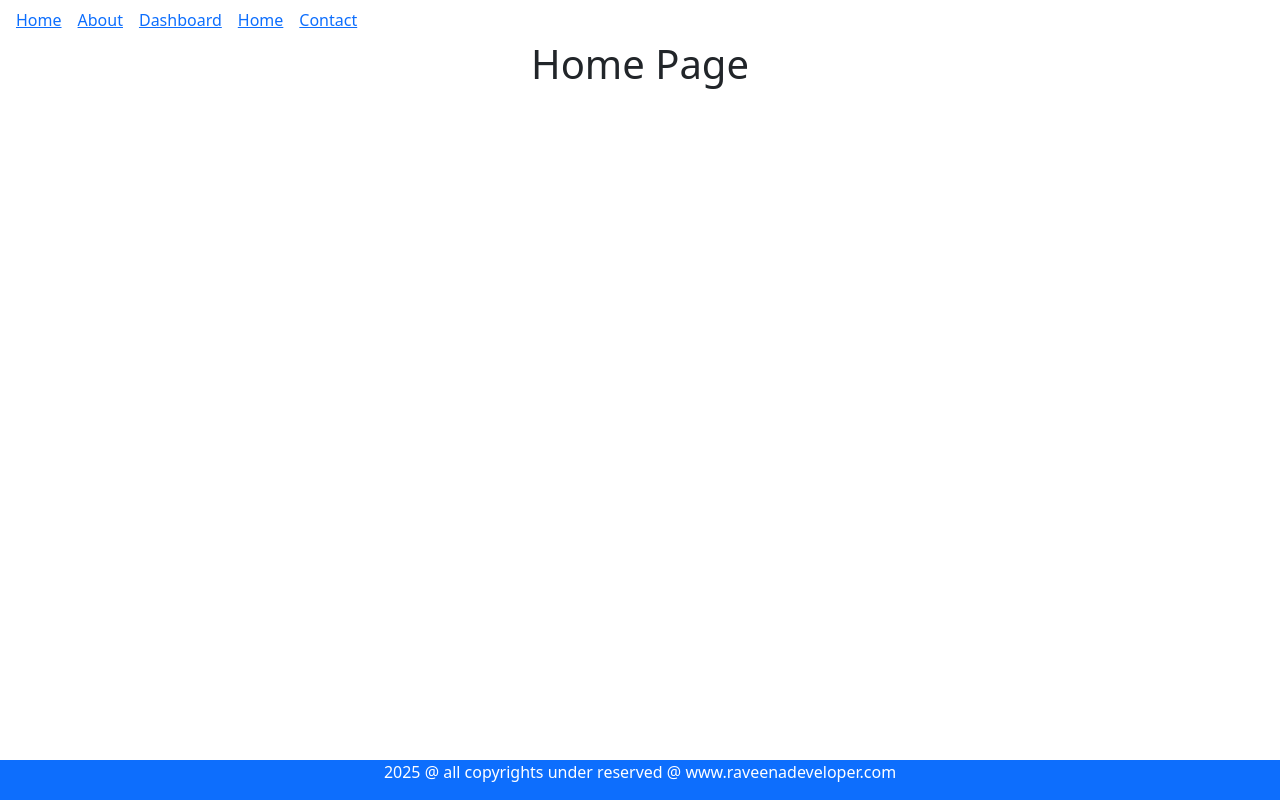
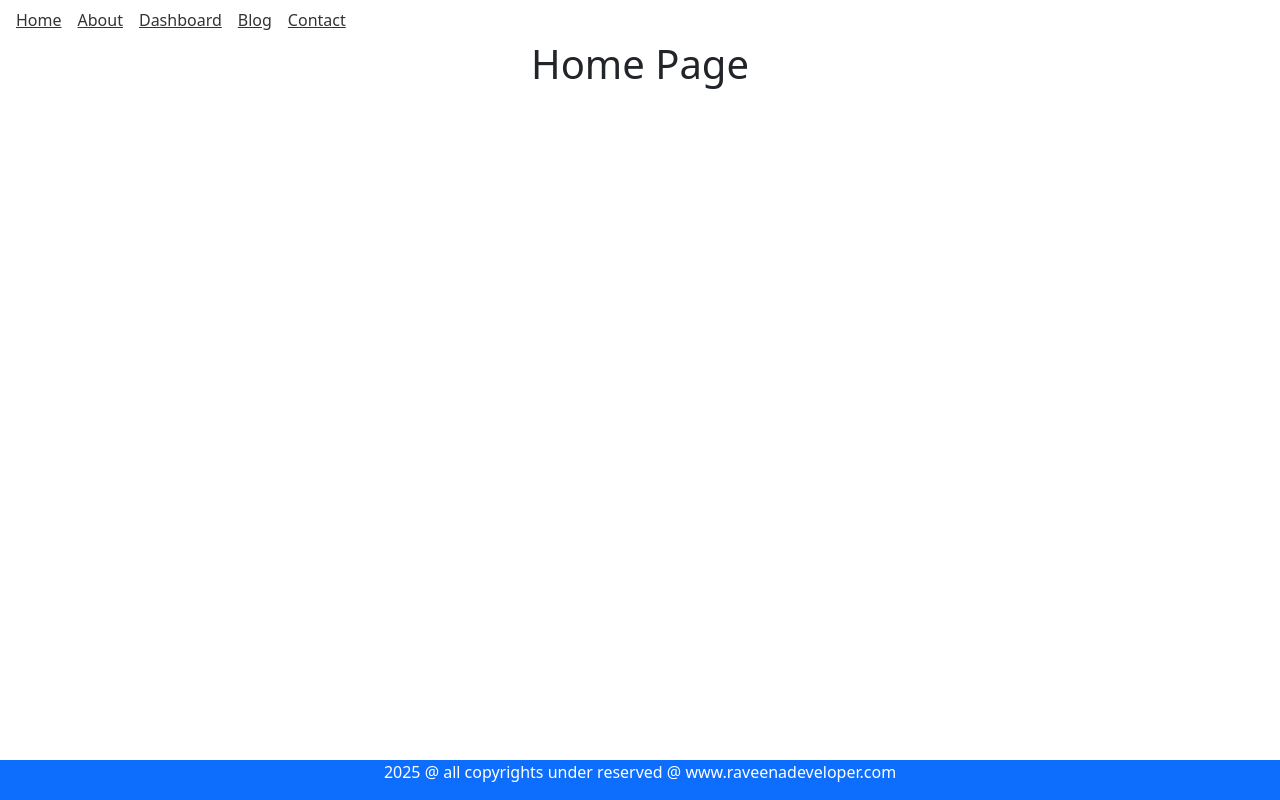
Before and after one commit to Raveenaa96/react_firstwebsite, a React (Vite) app: page / in a window 1280 px wide. Built offline with nearby package versions, Linux system fonts and the light colour scheme.

Commit message:
latest update

```diff
--- a/src/Pages/productListing/ProductListing.jsx
+++ b/src/Pages/productListing/ProductListing.jsx
@@ -1,5 +1,5 @@
 import { useState,useEffect,Fragment } from "react";
-import { getallProdcuts } from "./action/productlist_action";
+import { getallProducts } from "./action/productlist_action";
 import { ProductShow } from "./components/ProductsShow";
 
 export function ProductListing(){
@@ -8,13 +8,13 @@ export function ProductListing(){
 
 
       useEffect(() => {
-        getallProdcuts(setProducts);
+        getallProducts(setProducts);
       }, []);
 
       return (
         <div>
           <div className="heading">
-            <h1 class="text-center text-secondary"> Our Products</h1>
+            <h1 className="text-center text-secondary"> Our Products</h1>
           </div>
 
           <div className="mx-5 product-Listing d-flex flex-wrap gap-5 mt-5" >
--- a/src/Pages/productListing/action/productlist_action.js
+++ b/src/Pages/productListing/action/productlist_action.js
@@ -1,6 +1,6 @@
 import axios from "axios";
 
-export const getallProdcuts = async (setProducts) => {
+export const getallProducts = async (setProducts) => {
   let url = "https://fakestoreapi.com/products";
   let response = await axios.get(url);
   if (response?.data) {
@@ -9,6 +9,4 @@ export const getallProdcuts = async (setProducts) => {
     localStorage.setItem("Products",JSON.stringify(response?.data))
 
   }
-
-  console.log("Response=====>", response);
 };
--- a/src/Pages/viewProduct/ViewProduct.jsx
+++ b/src/Pages/viewProduct/ViewProduct.jsx
@@ -4,30 +4,24 @@ import {useState,useEffect} from 'react'
 
 export function ViewProduct(){
 
-     const [productData,setProductData] = useState()
+     const [productData,setProductData] = useState();
+     const {id} = useParams();
+     const { search } = useLocation();
+     if (search) {
+          const query = new URLSearchParams(search);
+          var productID = query.get("productId");
+     }
+     else {
 
-     const { search } = useLocation()
-     const {id} = useParams();
-
-     if(search) {
-          const query = new URLSearchParams(search)
-          var productID = query.get("productId")
-          console.log("productID=====>",productID)
-     }
-     else{
-
-          console.log("id=====>",id)
+          console.log("id==>",id)
      }
 
+     useEffect(()=>{
+         let productList = JSON.parse(localStorage.getItem('Products'))
+         let filterProduct = productList.filter(item => item.id == productID )
+         setProductData(filterProduct[0])
+         console.log("setProductData",filterProduct[0])
 
-
-     useEffect(()=>{
-
-          let products = JSON.parse(localStorage.getItem('Products'))
-          let filterProduct = products.filter( data =>  data.id == productID)
-          setProductData(filterProduct[0])
-
-          console.log("filterProduct===>",filterProduct)
 
      },[])
 
@@ -35,33 +29,18 @@ export function ViewProduct(){
                <div className="heading text-center">
                     <span className = "text-secondary">View Full Information</span>
                </div>
+               <div className="d-flex flex-row pt-3">
+                    <div className="col-md-4">
+                         <img src={productData?.image} className="img-fluid"/>
+                    </div>
+                         <div className="col-md-8">
+                         <p className="h3 text-primary">{productData?.title}</p>
+                         <p className="h5">Rating: <span  className="text-warning">4.2</span></p>
+                         <hr></hr>
+                         <p>Description: {productData?.description}</p>
+                         <hr></hr>
 
-         <div className="card d-flex flex-row p-5">
-            <div className="card-img">
-               <img src = {productData?.image}
-                    className="img-fluid" />
-            </div>
-            <div className="card-body m-5">
-               <section className="p-3">
-                    <span className="h6 text-primary"> Name :</span>
-                    <span className="text-center">{productData?.title} </span>
-               </section>
-
-                <section className="p-3">
-                   <span className="h6 text-primary">Description :</span>
-                     <span className="text-center">{productData?.description} </span>
-               </section>
-                <section className="p-3">
-                    <span className="h6 text-primary"> Rating :</span>
-                    <span>{productData?.rating?.rate} </span>
-                </section>
                     </div>
                </div>
-
-
-
-
-
-
           </div>
 }
--- a/src/coreComponents/header/Header.jsx
+++ b/src/coreComponents/header/Header.jsx
@@ -1,15 +1,24 @@
-import { Link } from "react-router-dom"
+import { NavLink } from "react-router-dom"
+
+
+const navLinkStyles = ({ isActive }) => ({
+  color: isActive ? '#007bff' : '#333',
+  textDecoration: isActive ? 'none' : 'underline',
+  fontWeight: isActive ? 'bold' : 'normal',
+  padding: '5px 10px'
+});
+
 
 export function Header(){
 
     return <div>
         <div className="menu-list d-flex m-2 bg-tertiary">
           <nav className="sticky-top">
-            <Link to="/home" className="px-2">Home</Link>
-            <Link to="/about" className="px-2">About</Link>
-            <Link to="/dashboard" className="px-2">Dashboard</Link>
-            <Link to="/blog" className="px-2">Home</Link>
-            <Link to="/contact" className="px-2">Contact</Link>
+            <NavLink to={"/home"} className="px-2" style={navLinkStyles}>Home</NavLink>
+            <NavLink to={"/about"} className="px-2" style={navLinkStyles}>About</NavLink>
+            <NavLink to={"/dashboard"} className="px-2" style={navLinkStyles}>Dashboard</NavLink>
+            <NavLink to={"/blog"} className="px-2" style={navLinkStyles}>Blog</NavLink>
+            <NavLink to={"/contact"} className="px-2" style={navLinkStyles}>Contact</NavLink>
           </nav>
         </div>
     </div>
```
Also changed, not shown: 1 other file (tests, documents, lock files or other folders). Lines whose indentation alone changed are shown as unchanged.
